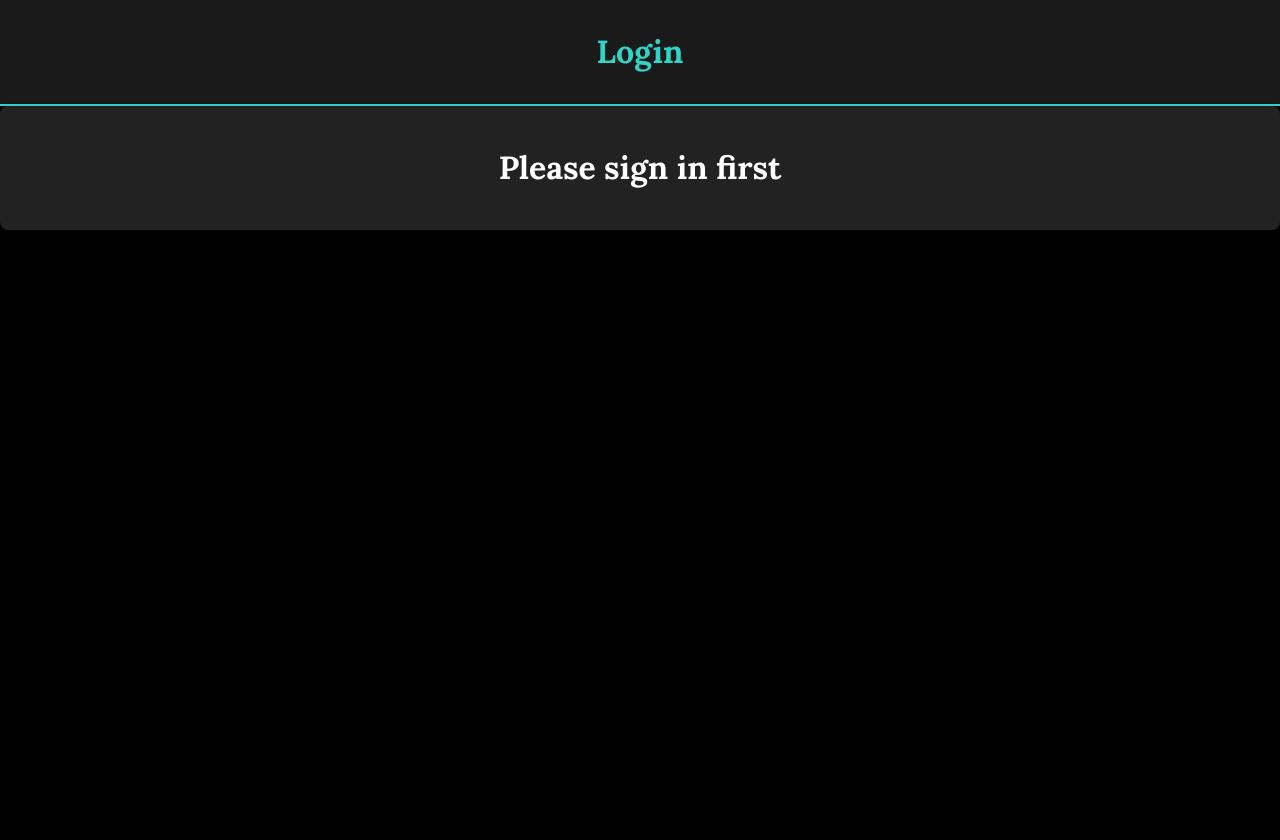
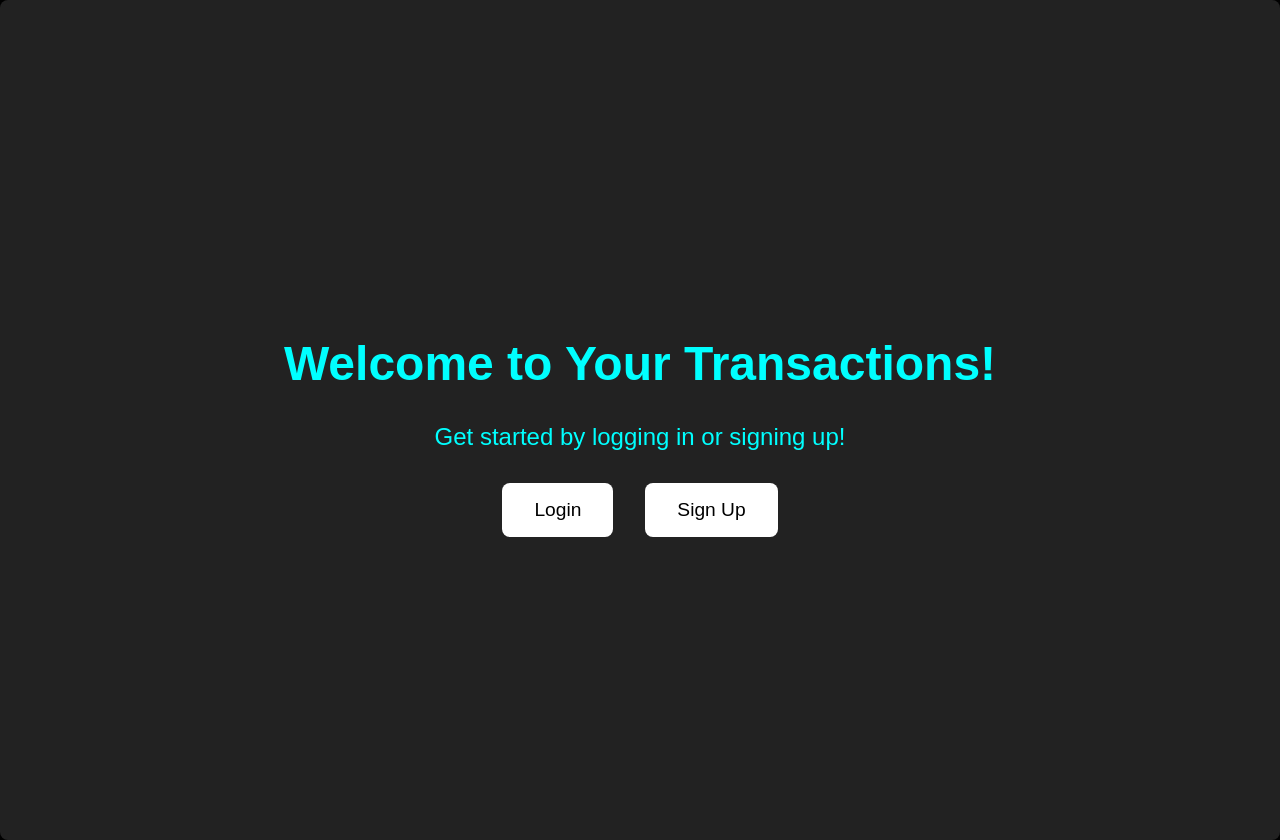
Before and after one commit to garthdp/SecureBankingWebsiteExample, a React (Create React App) app in the folder frontend/: page / in a window 1280 px wide. Before the commit the page ends 800 px from the top, so only its background shows below. Built offline with nearby package versions, Linux system fonts and the light colour scheme.

Commit message:
frontend

```diff
--- a/frontend/src/App.js
+++ b/frontend/src/App.js
@@ -1,4 +1,5 @@
 import {BrowserRouter, Routes, Route} from 'react-router-dom'
+import WelcomePage from './pages/welcomepage'
 import Home from './pages/home'
 import Login from './pages/login'
 import Signup from './pages/signup'
@@ -8,16 +9,21 @@ function App() {
   return (
     <div className="App">
       <BrowserRouter>
-      <Navbar />
+      {window.location.pathname !== '/' && window.location.pathname !== '/signup' && (
+          <Navbar />
+        )}
         <div className='pages'>
           <Routes>
-            <Route path='/' element={<Home/>}/>
+            <Route path='/home' element={<Home/>}/>
           </Routes>
           <Routes>
             <Route path='/login' element={<Login/>}/>
           </Routes>
           <Routes>
             <Route path='/signup' element={<Signup/>}/>
+          </Routes>
+          <Routes>
+            <Route path='/' element={<WelcomePage/>}/>
           </Routes>
         </div>
       </BrowserRouter>
--- a/frontend/src/components/navbar.js
+++ b/frontend/src/components/navbar.js
@@ -1,28 +1,32 @@
-import { Link  } from "react-router-dom"
-import { useLogout } from "../hooks/useLogout"
-import { useAuthContext } from "../hooks/useAuthContext"
+import { Link, useLocation, useNavigate } from "react-router-dom";
+import { useLogout } from "../hooks/useLogout";
+import { useAuthContext } from "../hooks/useAuthContext";
 
 const Navbar = () => {
-    const {logout} = useLogout()
-    const {user} = useAuthContext()
-    const handleClick = () => {
-        logout()
-    }
+    const { logout } = useLogout();
+    const { user } = useAuthContext();
+    const location = useLocation();
+    const navigate = useNavigate();
+
+    const handleLogout = () => {
+        logout();
+        navigate("/");
+    };
+
     return (
         <header>
-            {user && ( // if user is signed in itll show transaction
+            {user && (
                 <div className="container">
-                    <Link to="/">
+                    <Link to="/home">
                         <h1>Transactions</h1>
                     </Link>
+                    <a onClick={handleLogout}>
+                        <h1>Logout</h1>
+                    </a>
                 </div>
             )}
-            {user && ( //if user is signed in then it will show logout button
-                <div className="container">
-                    <a><h1 onClick={handleClick}>Logout</h1></a>
-                </div>
-            )}
-            {!user && ( // if user is not signed in then it will show login button
+
+            {!user && location.pathname === '/signup' && (
                 <div className="container">
                     <Link to="/login">
                         <h1>Login</h1>
@@ -30,7 +34,7 @@ const Navbar = () => {
                 </div>
             )}
         </header>
-    )
-}
+    );
+};
 
-export default Navbar
+export default Navbar;
--- a/frontend/src/index.css
+++ b/frontend/src/index.css
@@ -3,13 +3,13 @@
 
 /* Layout */
 :root {
-  --primary: #30D5C8; /* Primary color */
-  --secondary: #00000085; /* For hover effects */
-  --error: #d9301d; /* Red for errors */
-  --background: #000000; /* Background color */
-  --header-bg: #1a1a1a; /* Darker header background */
-  --text-color: #30D5C8; /* Text color */
-  --ok: #26F801; /* Green for success messages */
+  --primary: #30D5C8;
+  --secondary: #00000085;
+  --error: #d9301d;
+  --background: #000000;
+  --header-bg: #1a1a1a;
+  --text-color: #30D5C8;
+  --ok: #26F801;
 }
 
 body {
@@ -23,7 +23,7 @@ body {
 .pages {
   display: flex;
   flex-direction: column;
-  align-items: center; /* Center content */
+  align-items: center;
 }
 
 .home {
@@ -127,21 +127,21 @@ input {
   padding: 10px;
   margin-top: 10px;
   margin-bottom: 10px;
-  width: 100%; /* Full width for inputs */
-  max-width: none; /* Remove max width restriction */
-  border: 1px solid #555; /* Darker border for inputs */
+  width: 100%;
+  max-width: none;
+  border: 1px solid #555;
   border-radius: 4px;
   box-sizing: border-box;
-  box-shadow: 2px 5px 10px rgba(0, 0, 0, 0.2); /* Enhanced shadow */
-  transition: border-color 0.3s ease, box-shadow 0.3s ease; /* Smooth transition */
+  box-shadow: 2px 5px 10px rgba(0, 0, 0, 0.2);
+  transition: border-color 0.3s ease, box-shadow 0.3s ease;
 }
 
 
 /* Glowing border on focus */
 input:focus {
-  outline: none; /* Remove default outline */
-  border-color: var(--primary); /* Primary color border */
-  box-shadow: 0 0 8px var(--primary), 0 0 16px var(--primary); /* Glow effect */
+  outline: none;
+  border-color: var(--primary);
+  box-shadow: 0 0 8px var(--primary), 0 0 16px var(--primary);
 }
 
 /* Button styles */
@@ -154,18 +154,18 @@ form button,
   font-family: 'Lora', serif;
   border-radius: 4px;
   cursor: pointer;
-  margin: 10px 0; /* Space buttons vertically */
+  margin: 10px 0;
 }
 
 form button:hover,
 .transaction-details button:hover {
-  background: #1a8b8c; /* Darker shade on hover */
+  background: #1a8b8c;
 }
 
 form button:active,
 .transaction-details button:active {
-  background: #1a5b5c; /* Darker shade when button is pressed */
-  box-shadow: inset 0 0 5px rgba(0, 0, 0, 0.4); /* Inset shadow for active state */
+  background: #1a5b5c;
+  box-shadow: inset 0 0 5px rgba(0, 0, 0, 0.4);
 }
 
 /* Error message color */
@@ -218,15 +218,15 @@ p.error {
 /* Media Queries for Responsiveness */
 @media (max-width: 768px) {
   .home {
-    grid-template-columns: 1fr; /* Stack columns on smaller screens */
+    grid-template-columns: 1fr;
   }
   .transaction-details {
-    margin: 10px; /* Reduce margin on smaller screens */
+    margin: 10px;
   }
 
   header .container {
-    flex-direction: column; /* Stack items vertically on small screens */
-    align-items: flex-start; /* Align items to the start */
+    flex-direction: column;
+    align-items: flex-start;
   }
 
   header a {
--- /dev/null
+++ b/frontend/src/pages/WelcomePage.css
@@ -0,0 +1,48 @@
+body {
+    margin: 0;
+    font-family: Arial, sans-serif;
+    background-color: black;
+    color: cyan;
+}
+
+.welcome-page {
+    display: flex;
+    flex-direction: column;
+    align-items: center;
+    justify-content: center;
+    height: 100vh;
+    text-align: center;
+}
+
+.title {
+    font-size: 3rem;
+    margin-bottom: 0.5rem;
+}
+
+.subtitle {
+    font-size: 1.5rem;
+    margin-bottom: 2rem;
+}
+
+.button-container {
+    display: flex;
+    gap: 2rem;
+}
+
+.glow-button {
+    padding: 1rem 2rem;
+    font-size: 1.2rem;
+    color: black;
+    background-color: white;
+    border: none;
+    border-radius: 8px;
+    cursor: pointer;
+    transition: background-color 0.3s, transform 0.3s, box-shadow 0.3s;
+}
+
+.glow-button:hover {
+    background-color: cyan;
+    color: black;
+    box-shadow: 0 0 10px cyan, 0 0 20px cyan;
+    transform: scale(1.05);
+}
--- /dev/null
+++ b/frontend/src/pages/welcomepage.js
@@ -0,0 +1,22 @@
+import React from 'react';
+import { Link } from 'react-router-dom'; // Import Link from react-router-dom
+import './WelcomePage.css';
+
+const WelcomePage = () => {
+    return (
+        <div className="welcome-page">
+            <h1 className="title">Welcome to Your Transactions!</h1>
+            <p className="subtitle">Get started by logging in or signing up!</p>
+            <div className="button-container">
+                <Link to="/login">
+                    <button className="glow-button">Login</button>
+                </Link>
+                <Link to="/signup">
+                    <button className="glow-button">Sign Up</button>
+                </Link>
+            </div>
+        </div>
+    );
+};
+
+export default WelcomePage;
```
